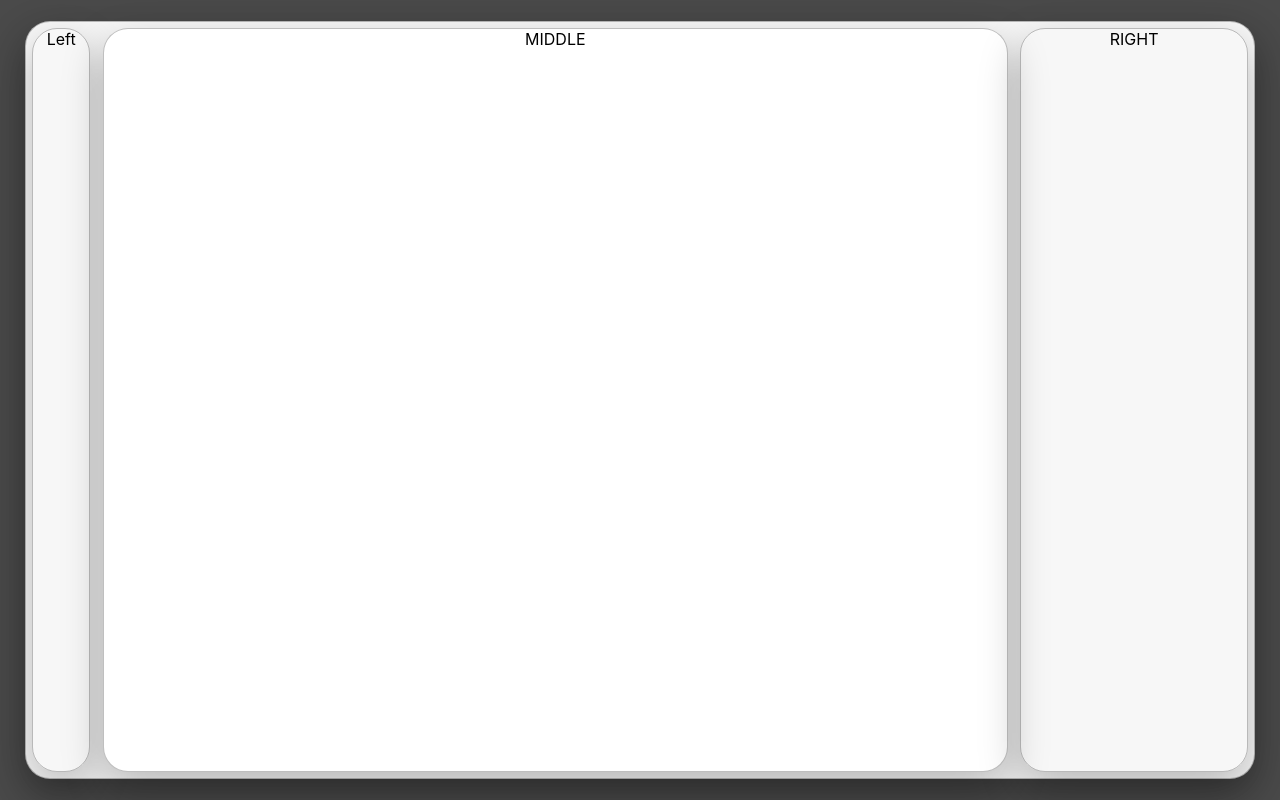
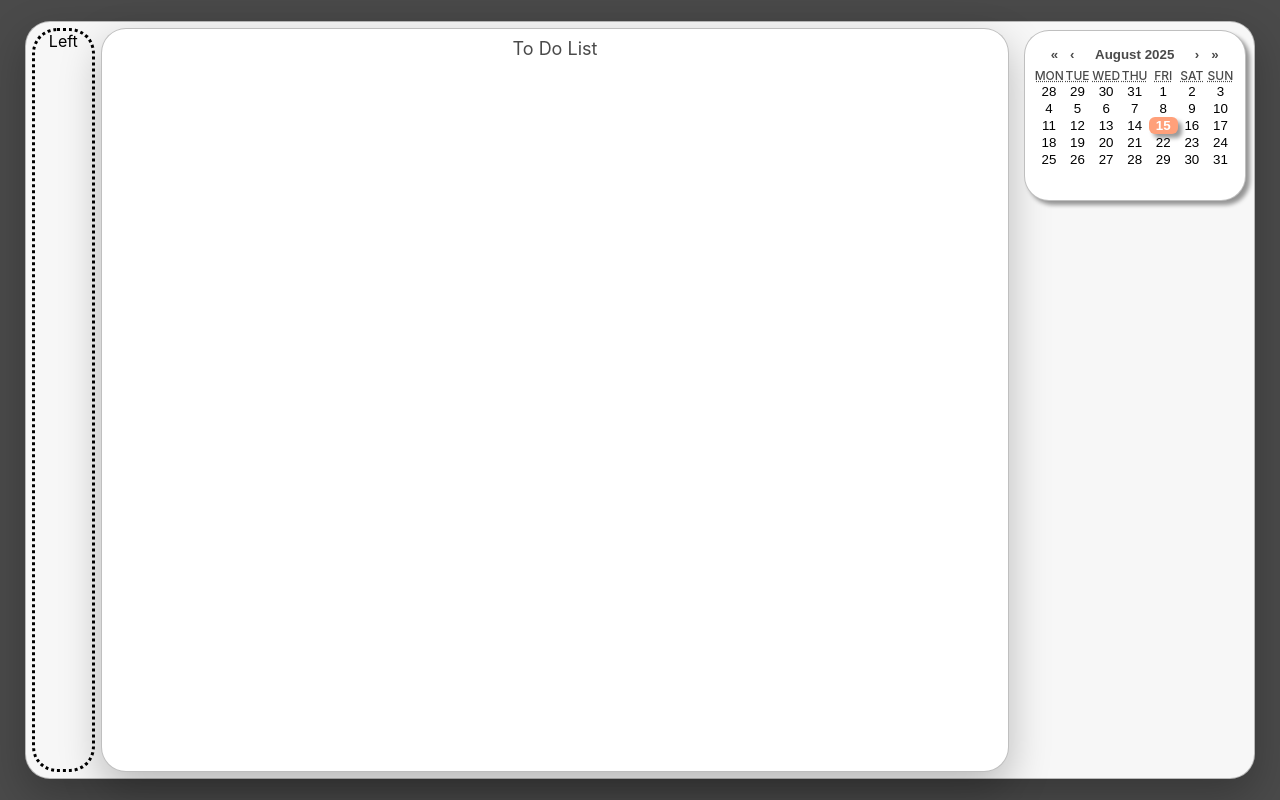
Before and after one commit to JoseLQV/To-do-List-app, a React (Create React App) app in the folder frontend/: page / in a window 1280 px wide. Built offline with nearby package versions, Linux system fonts and the light colour scheme.

Commit message:
For now calendar has been finalize

```diff
--- /dev/null
+++ b/frontend/src/components/calendar/calendar.css
@@ -0,0 +1,78 @@
+/* Container for calendar */
+.calendar-container {
+  max-width: auto;
+  margin:1%;
+  height:20%;
+  padding: 10px;
+  background-color: white;
+
+  border: 1px solid rgba(0,0,0,0.25);
+  border-radius: 10px;
+  font-family: 'Inter', sans-serif;
+  border-radius: 25px;
+  box-shadow: 4px 4px 4px rgb(0,0,0,.4);
+}
+
+/* Calendar base */
+.react-calendar {
+  border: none;
+  border-radius: 10px;
+  width: 100%;
+
+  color: white;
+}
+
+/* Navigation (month + arrows) */
+.react-calendar__navigation {
+  display: flex;
+  justify-content: space-between;
+  padding: 5px 10px;
+  border-radius: 8px;
+  font-weight: 500;
+}
+
+/* Navigation buttons */
+.react-calendar__navigation button {
+  background: none;
+  border: none;
+  color: #4A4A4A;
+  font-weight: bold;
+  cursor: pointer;
+}
+
+/* Weekday labels */
+.react-calendar__month-view__weekdays {
+  font-weight: 500;
+  text-transform: uppercase;
+  color: #4A4A4A;
+  font-size: 12px;
+}
+
+/* Day tiles */
+.react-calendar__tile {
+  border:none;
+  background-color: transparent;
+  border-radius: 6px;
+  font-weight: 500;
+  transition: all 0.2s;
+
+}
+
+/* Hover effect */
+.react-calendar__tile:hover {
+  background-color: rgba(0, 150, 250, 0.1);
+}
+
+/* Today */
+.react-calendar__tile--now {
+  border-color: #F7F7F7;
+  font-weight: bold;
+  color: white;
+  background-color:lightsalmon;
+  box-shadow: 4px 4px 4px rgb(0,0,0,.4);
+}
+
+/* Remove focus outline */
+.react-calendar__tile:focus {
+  outline: none;
+}
--- /dev/null
+++ b/frontend/src/components/calendar/calendar.js
@@ -0,0 +1,16 @@
+
+import React, { useState } from 'react';
+import Calendar from 'react-calendar';
+import './calendar.css';
+
+function CalendarCard() {
+  const [date, setDate] = useState(new Date());
+
+  return (
+    <div className="calendar-container">
+      <Calendar value={date} onChange={setDate} />
+    </div>
+  );
+}
+
+export default CalendarCard;
--- a/frontend/src/pages/dashboard/dashboard.css
+++ b/frontend/src/pages/dashboard/dashboard.css
@@ -19,14 +19,15 @@
 }
 
 .left-side{
-    background-color: F7F7F7;
     height: auto;
     width: 5%;
     text-align: center;
 
-    border: 1px solid rgba(0,0,0,0.25);
+
+    border-style: dotted;
     border-radius: 25px;
-    box-shadow: 0 16px 40px rgba(0,0,0,0.25);
+    /* box-shadow: 0 16px 40px rgba(0,0,0,0.25);
+    border: 1px solid rgba(0,0,0,0.25); */
 
 }
 .middle{
@@ -34,7 +35,7 @@
     height: auto;
     width: 80%;
     margin-right: 1%;
-    margin-left: 1%;
+    margin-left: .5%;
     border: 1px solid rgba(0,0,0,0.25);
     border-radius: 25px;
     box-shadow: 0 16px 40px rgba(0,0,0,0.25);
@@ -42,12 +43,21 @@
 
 }
 .right-side{
-    background-color: F7F7F7;
+    background-color: transparent;
     height: auto;
     width: 20%;
     text-align: center;
 
-    border: 1px solid rgba(0,0,0,0.25);
+    /* border-style: dotted;  */
     border-radius: 25px;
-    box-shadow: 0 16px 40px rgba(0,0,0,0.25);
+    /* border: 1px solid rgba(0,0,0,0.25);
+    box-shadow: 0 16px 40px rgba(0,0,0,0.25);  */
 }
+
+
+.MidHeader{
+    font-size: large;
+    align-items: center;
+    margin:1%;
+    color: #4A4A4A;
+}
--- a/frontend/src/pages/dashboard/dashboard.js
+++ b/frontend/src/pages/dashboard/dashboard.js
@@ -1,5 +1,10 @@
 import React from "react";
 import "./dashboard.css";
+import Calendar from "react-calendar";
+import CalendarCard from "../../components/calendar/calendar";
+
+
+
 
 export default function Dashboard() {
   return (
@@ -7,8 +12,16 @@ export default function Dashboard() {
          <div className="page-wrapper">
             <div className="dashboard-wrapper">
                 <div className="left-side">Left</div>
-                <div className="middle">MIDDLE </div>
-                <div className="right-side">RIGHT</div>
+                <div className="middle">
+                  <p className="MidHeader">To Do List</p>
+
+
+                </div>
+
+                <div className="right-side">
+                  <CalendarCard/>
+                </div>
+
             </div>
 
         </div>
```
